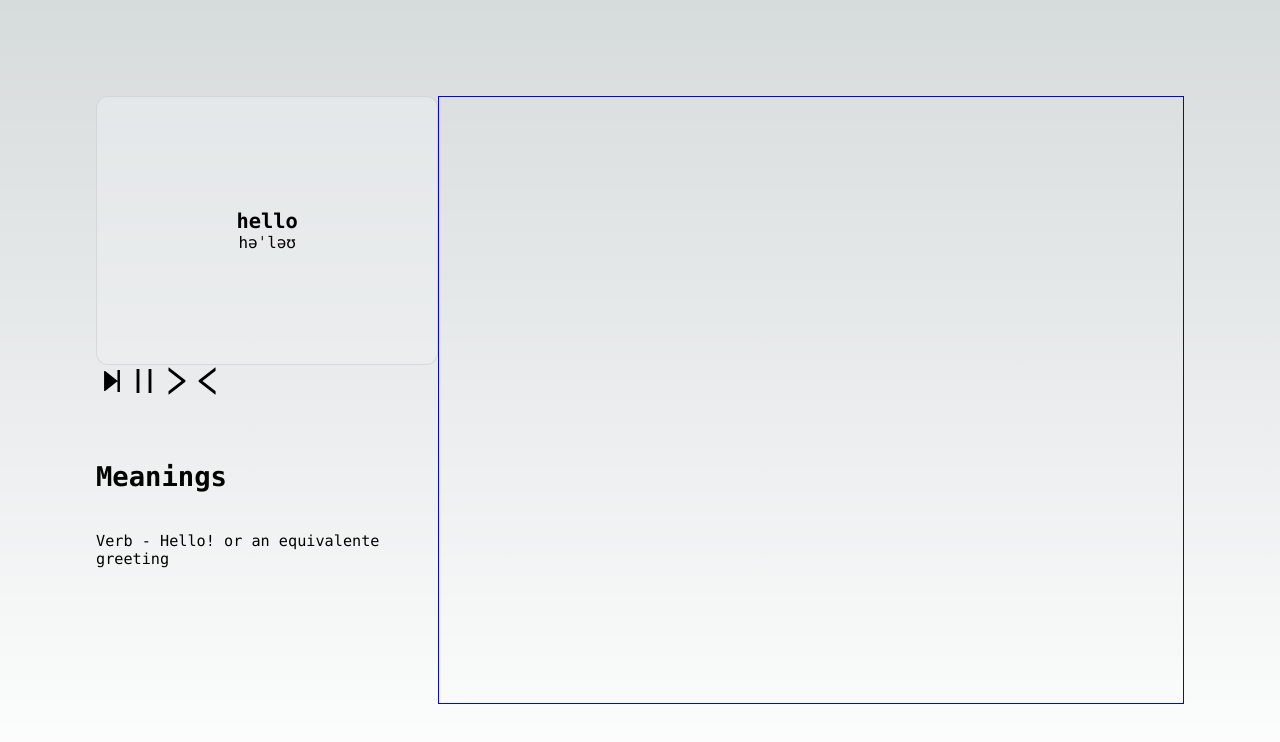
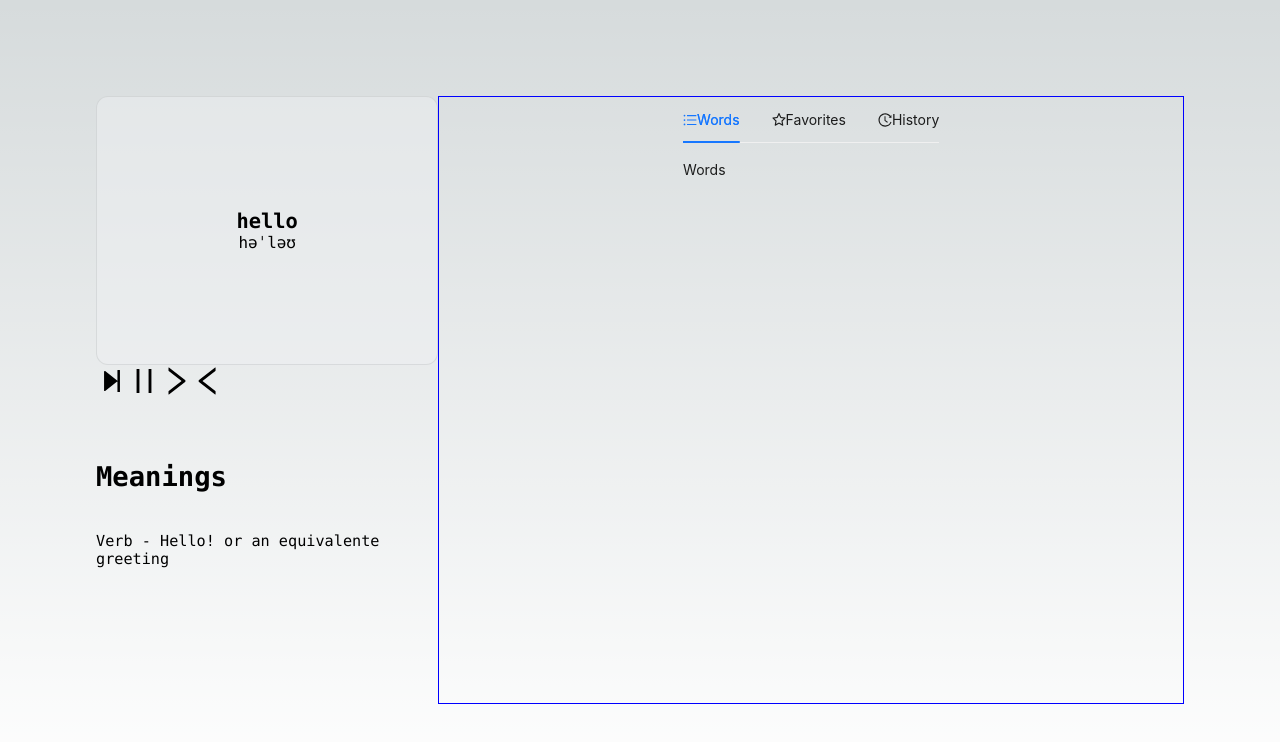
Before and after one commit to JonneBR/fullstack-challenge-2022-dictionary-frontend, a Next.js app: page / in a window 1280 px wide. Shown: the top 742 px of the page. Built offline with nearby package versions, Linux system fonts and the light colour scheme.

Commit message:
feat: add component Tab

```diff
--- a/pages/index.tsx
+++ b/pages/index.tsx
@@ -8,6 +8,7 @@ import { Inter } from '@next/font/google'
 import axios from 'axios'
 import Head from 'next/head'
 import { useEffect } from 'react'
+import Tab from '../src/components/tab/Tab'
 import styles from '../styles/Home.module.css'
 
 const inter = Inter({ subsets: ['latin'] })
@@ -56,7 +57,9 @@ export default function Home() {
             </div>
           </div>
         </div>
-        <div className={styles['tab-container']}></div>
+        <div className={styles['tab-container']}>
+          <Tab />
+        </div>
         {/* <div className={styles.description}> */}
 
         {/* <div>
--- /dev/null
+++ b/src/components/tab/Tab.tsx
@@ -0,0 +1,46 @@
+import {
+  HistoryOutlined,
+  StarOutlined,
+  UnorderedListOutlined,
+} from '@ant-design/icons'
+import { Tabs } from 'antd'
+
+export default function Tab() {
+  return (
+    <Tabs
+      defaultActiveKey='1'
+      items={[
+        {
+          label: (
+            <span>
+              <UnorderedListOutlined />
+              Words
+            </span>
+          ),
+          key: '1',
+          children: 'Words',
+        },
+        {
+          label: (
+            <span>
+              <StarOutlined />
+              Favorites
+            </span>
+          ),
+          key: '2',
+          children: 'Favotires',
+        },
+        {
+          label: (
+            <span>
+              <HistoryOutlined />
+              History
+            </span>
+          ),
+          key: '3',
+          children: 'History',
+        },
+      ]}
+    />
+  )
+}
```
